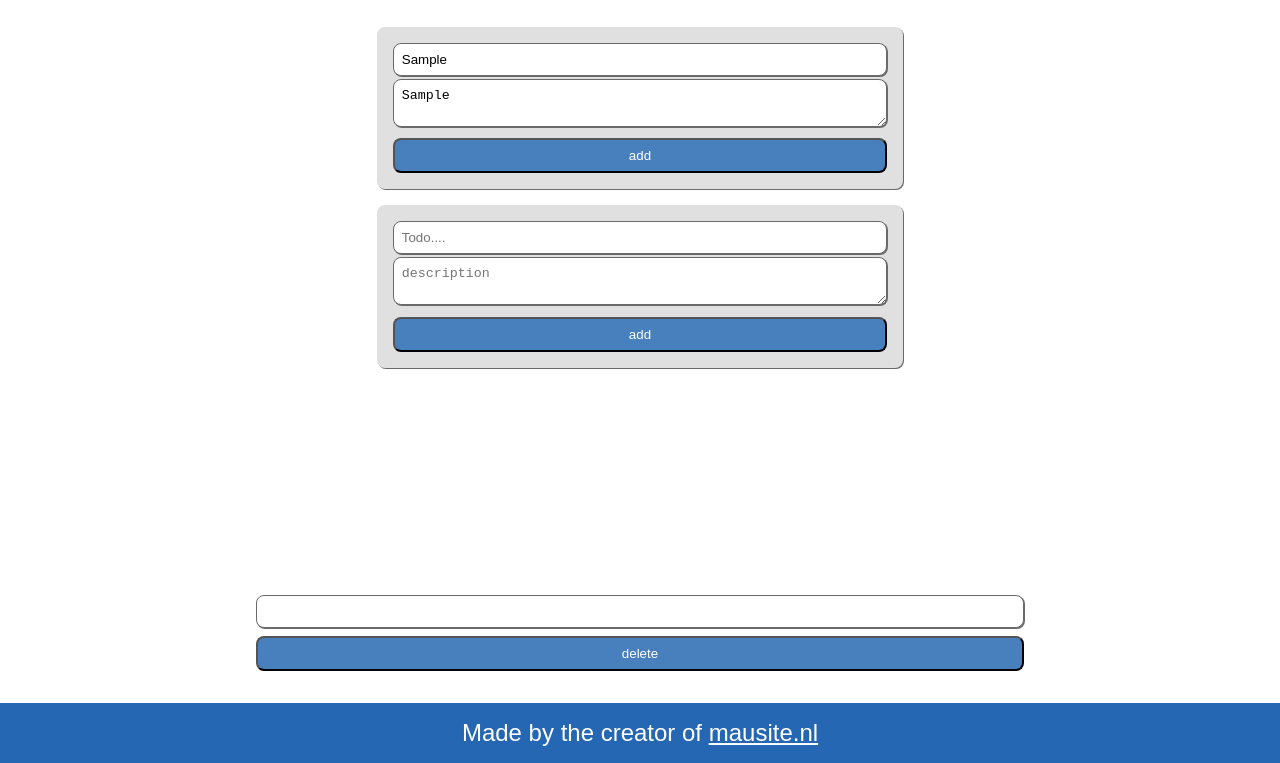
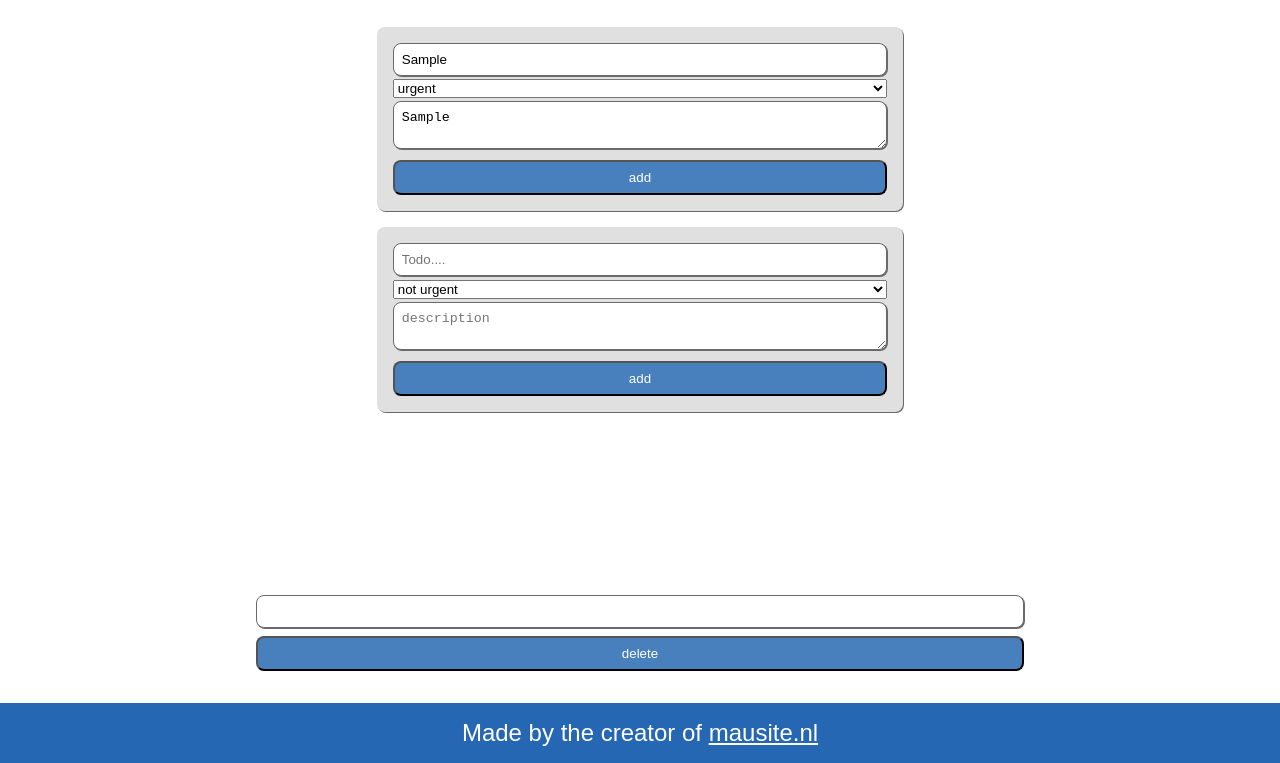
Before and after one commit to Mau-programmer/todoV2, a plain HTML site: page index.html in a window 1280 px wide. Both pictures are taken after typing "Sample", "Sample" into the empty fields and a click on the button "add". Shown: the part 78-841 px from the top of the page. Drawn offline with Linux system fonts and the light colour scheme.

Commit message:
added extra features

```diff
--- a/app.js
+++ b/app.js
@@ -44,10 +44,20 @@ function setTodos() {
         return;
     }
     for (const todo of todos) {
-        html += `<li><input type="text" class="todoNameInp" placeholder="Todo...." value="${todo.title}"><textarea class="todoDesc" placeholder="description">${todo.desc}</textarea>                 <button onclick="addTodo(this)">add</button></li>`;
+        html += `<li><input type="text" class="todoNameInp" placeholder="Todo...." value="${todo.title}"><select name='priority' value="${todo.prior}"><option value='urgent'>urgent</option><option value='not-urgent'>not urgent</option></select ><textarea class="todoDesc" placeholder="description">${todo.desc}</textarea>                 <button onclick="addTodo(this)">add</button></li>`;
     }
-    html += "<li><input type='text' class='todoNameInp' placeholder='Todo....''><textarea class='todoDesc' placeholder='description'></textarea><button onclick='addTodo(this)'>add</button></li>";
+    html += "<li><input type='text' class='todoNameInp' placeholder='Todo....''>        <select name='priority'><option value = 'urgent' > urgent</option><option value='not-urgent'>not urgent</option></select ><textarea class='todoDesc' placeholder='description'></textarea><button onclick='addTodo(this)'>add</button></li > ";
     todoUl.innerHTML = html;
+    let counter = 0;
+    for (const element of document.getElementsByClassName('todoNameInp')) {
+        try {
+            element.nextElementSibling.value = todos[counter].prior;
+            counter++;
+        } catch (error) {
+            element.nextElementSibling.value = "not-urgent";
+        }
+
+    }
     attachListeners();
 }
 function deleteTodo(btn) {
@@ -61,9 +71,11 @@ function deleteTodo(btn) {
 }
 function addTodo(btn) {
     let desc = btn.previousElementSibling;
+    let select = desc.previousElementSibling;
     let values = {
-        "title": desc.previousElementSibling.value,
-        "desc": desc.value
+        "title": select.previousElementSibling.value,
+        "desc": desc.value,
+        "prior": select.value
     };
 
     todos.push(values);
@@ -75,9 +87,12 @@ function attachListeners() {
     for (const inp of document.getElementsByClassName('todoNameInp')) {
         inp.addEventListener('keydown', function (e) {
             if (e.key === "Enter") {
+                let select = inp.nextElementSibling;
+                let desc = select.nextElementSibling;
                 let values = {
                     "title": inp.value,
-                    "desc": inp.nextElementSibling.value
+                    "desc": desc.value,
+                    "prior": select.value
                 };
 
                 todos.push(values);
--- a/index.html
+++ b/index.html
@@ -14,6 +14,10 @@
         <ul id="todoUl">
             <li>
                 <input type="text" class="todoNameInp" placeholder="Todo....">
+                <select id="status">
+                    <option value="urgent">urgent</option>
+                    <option value="not-urgent">not urgent</option>
+                </select>
                 <textarea class="todoDesc" placeholder="description"></textarea>
                 <button onclick="addTodo(this)">add</button>
             </li>
```
